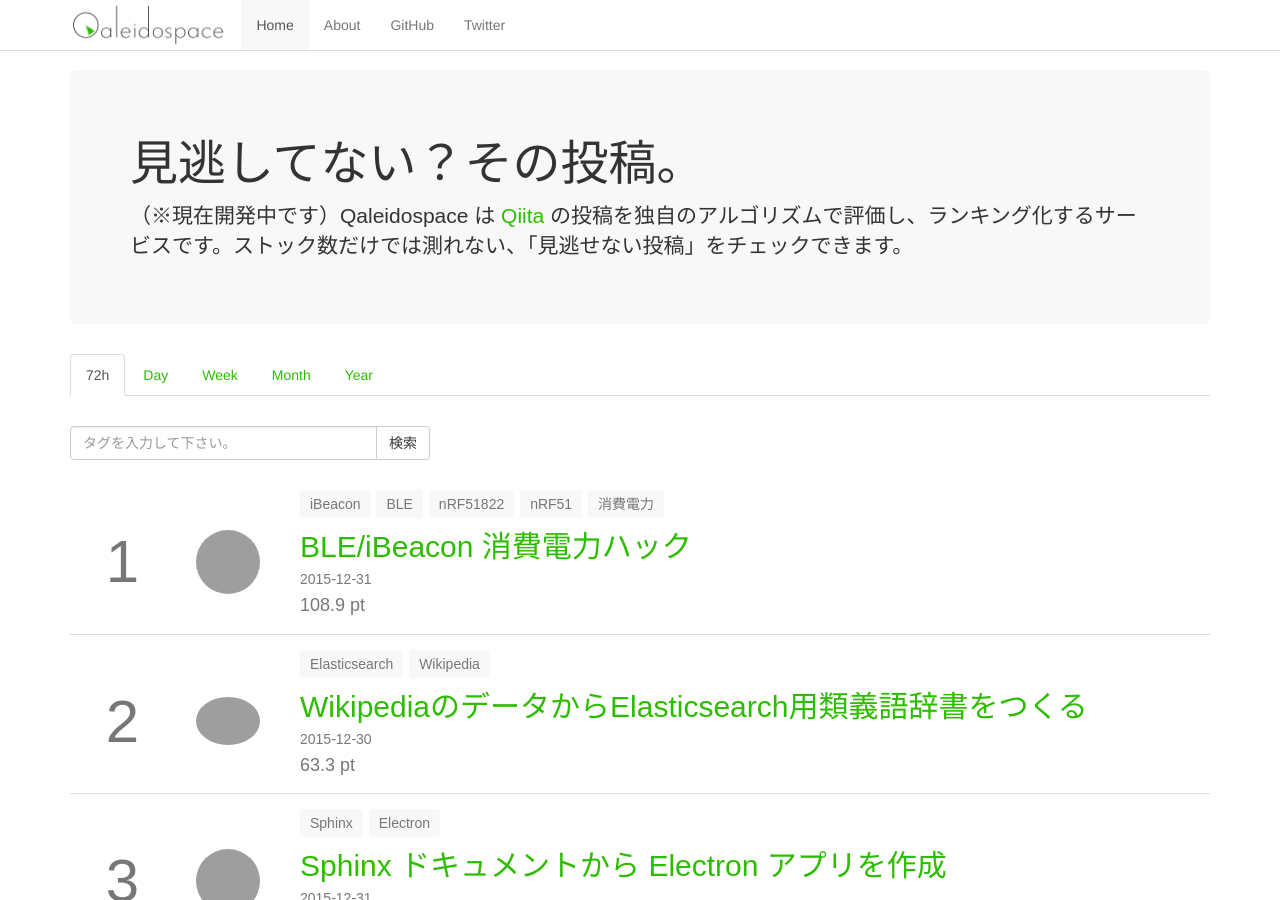
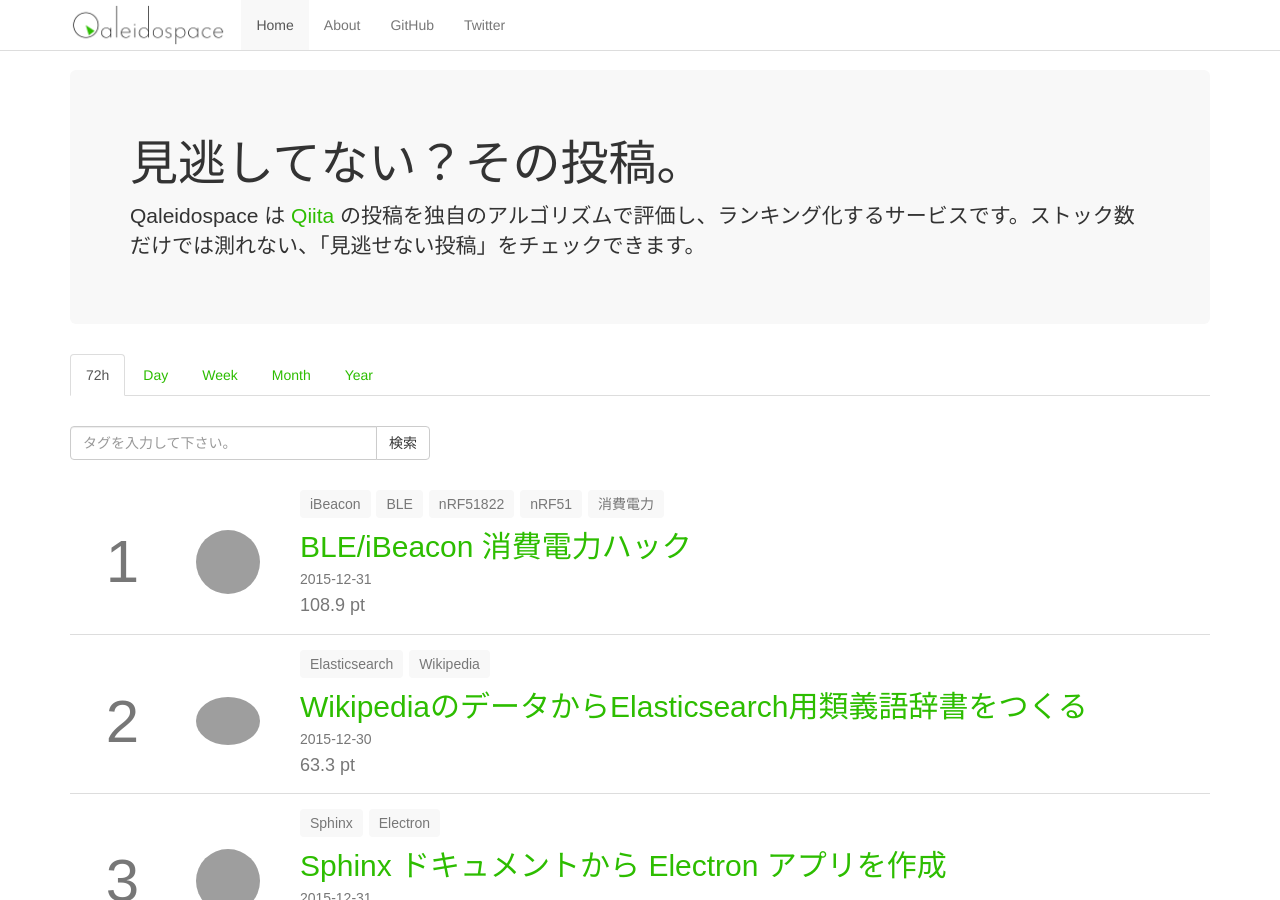
Before and after one commit to qaleidospace/qaleidospace.github.io, a Jekyll site: the page built from index.html, in a window 1280 px wide and 900 px high, cut to the strip 0-900 px from the top of the window. Built offline with Jekyll 4.4.1, drawn with Linux system fonts in a browser that asks for light colours; nearby versions of some CDN libraries; grey boxes are pictures that could not be loaded.

Commit message:
Remove "Under development" in index.html
Not to forget to remove it. Qaleidospace is going to be released on Jan 4th.

```diff
--- a/index.html
+++ b/index.html
@@ -5,7 +5,7 @@
     <div class="container">
       <div class="jumbotron">
         <h1>見逃してない？その投稿。</h1>
-        <p>（※現在開発中です）Qaleidospace は <a href="http://qiita.com/" target="_blank">Qiita</a> の投稿を独自のアルゴリズムで評価し、ランキング化するサービスです。ストック数だけでは測れない、「見逃せない投稿」をチェックできます。</p>
+        <p>Qaleidospace は <a href="http://qiita.com/" target="_blank">Qiita</a> の投稿を独自のアルゴリズムで評価し、ランキング化するサービスです。ストック数だけでは測れない、「見逃せない投稿」をチェックできます。</p>
       </div>
     </div>
 
```
